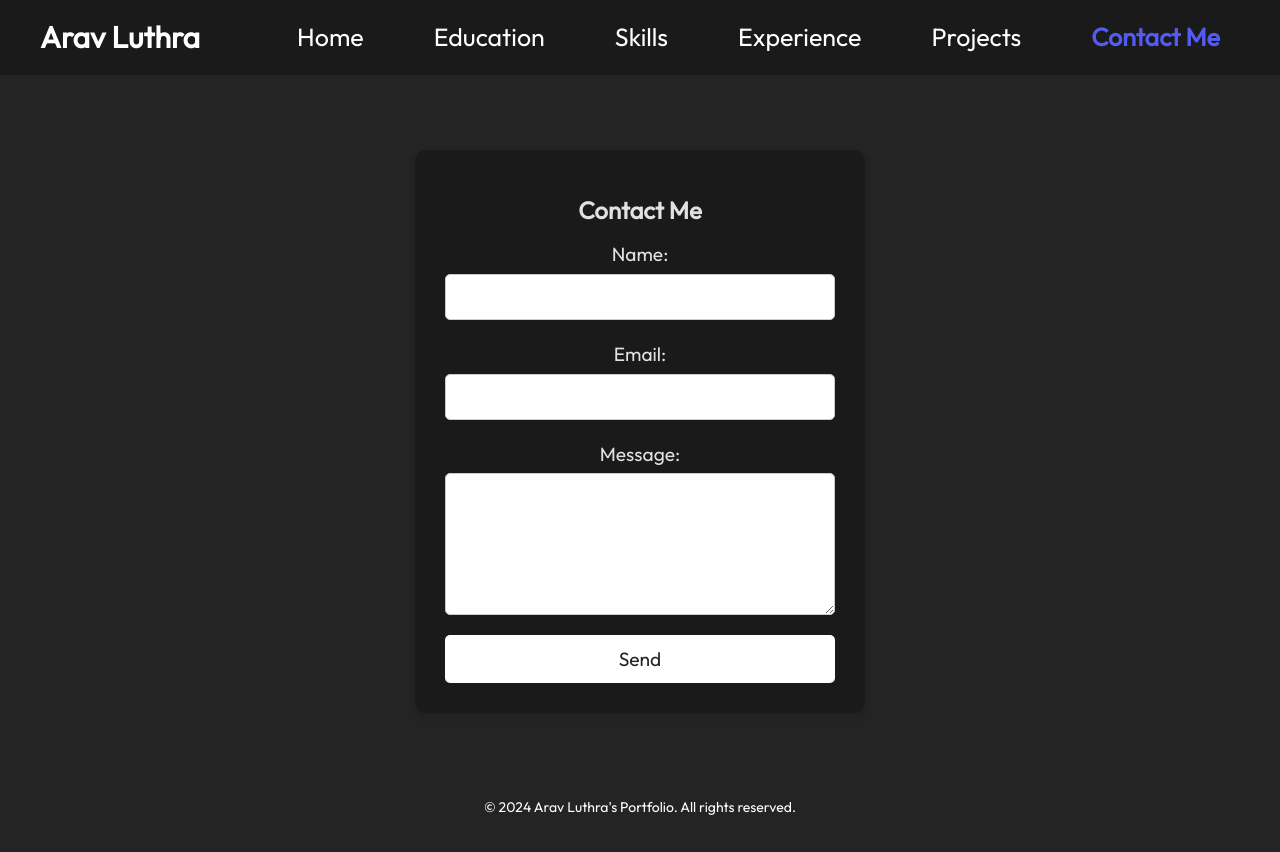
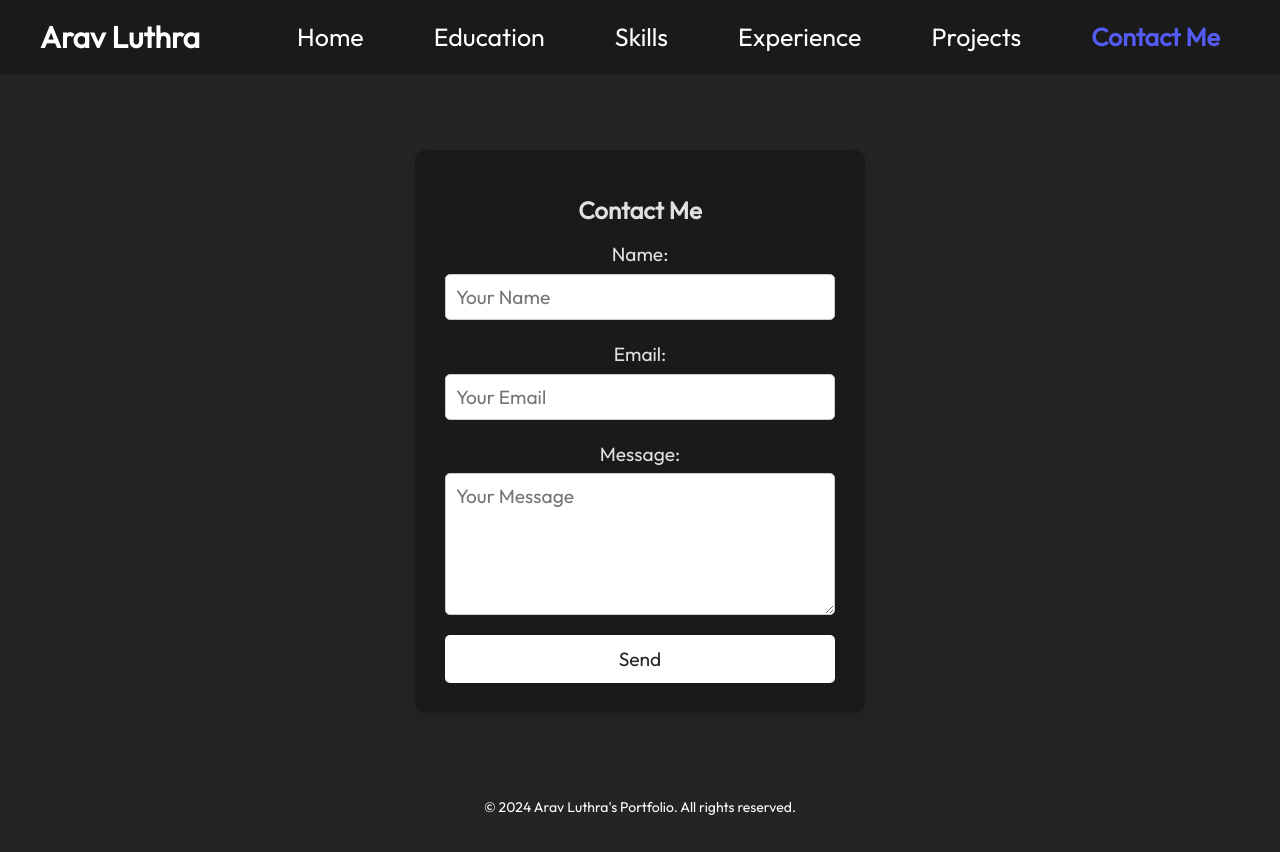
Before and after one commit to aluthra23/personal-website, a React (Vite) app: page /personal-website/contact in a window 1280 px wide. Built offline with nearby package versions, Linux system fonts and the light colour scheme.

Commit message:
updated contacts

```diff
--- a/src/components/contact/Contact.jsx
+++ b/src/components/contact/Contact.jsx
@@ -42,15 +42,15 @@ const Contact = () => {
           <form className="contact-form" onSubmit={handleSubmit}>
             <label>
               Name:
-              <input type="text" name="name" required />
+              <input type="text" name="name" placeholder='Your Name' required />
             </label>
             <label>
               Email:
-              <input type="email" name="email" required />
+              <input type="email" name="email" placeholder="Your Email" required />
             </label>
             <label>
               Message:
-              <textarea name="message" rows="5" required></textarea>
+              <textarea name="message" rows="5" placeholder='Your Message' required></textarea>
             </label>
             <button type="submit">Send</button>
           </form>
```
